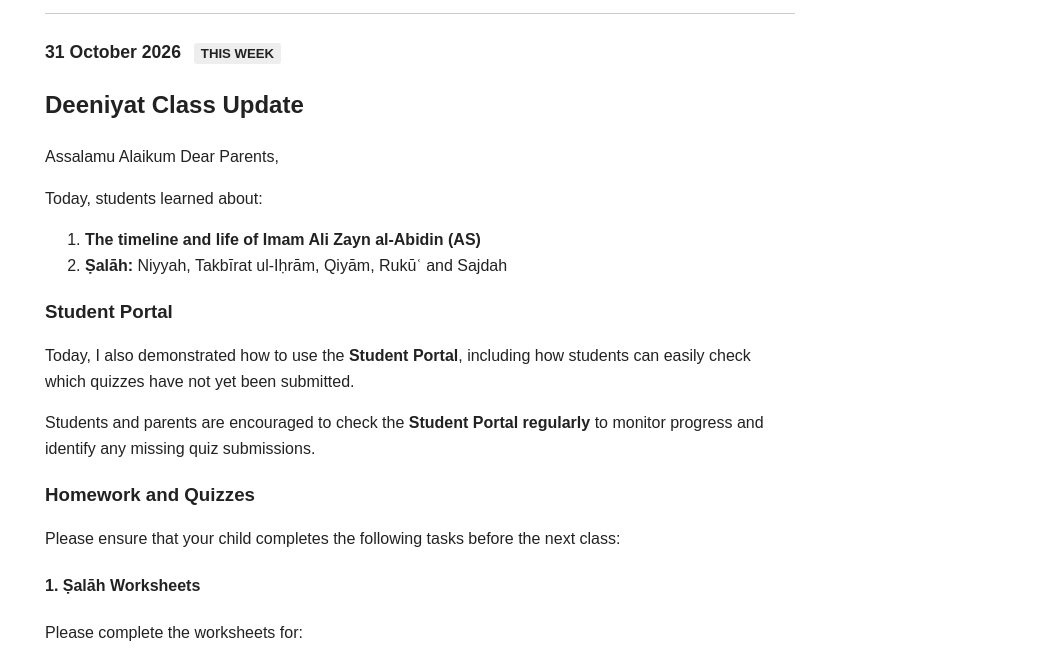
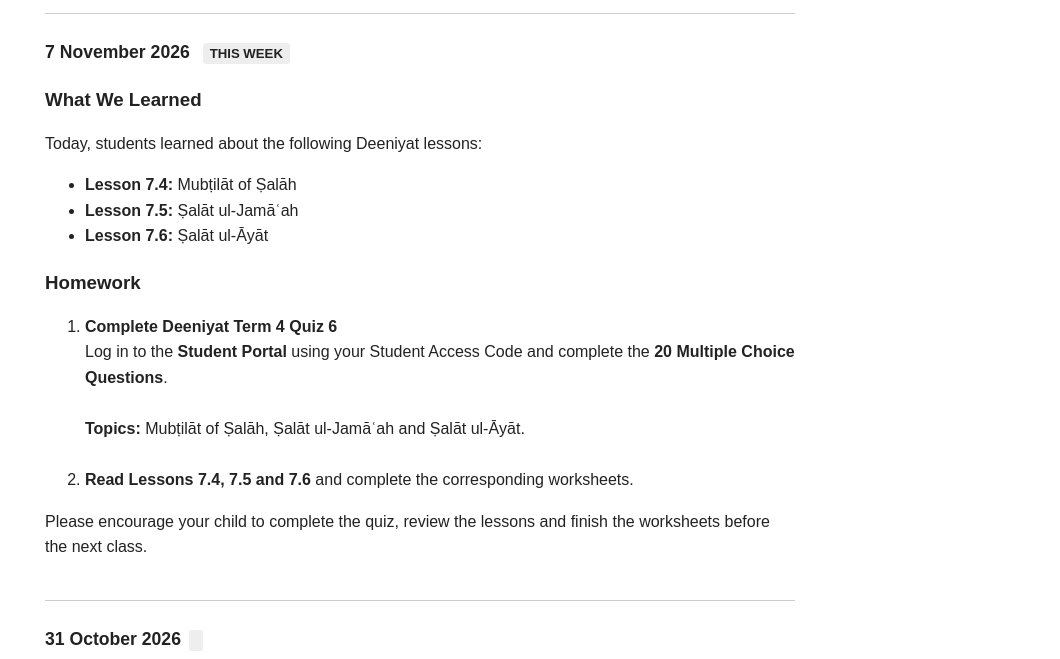
Before and after one commit to shabbarraza2000/Deeniyat-class, a plain HTML site: page index.html in a window 1280 px wide. Shown: the part 125-784 px from the top of the page, without its empty margins (220-1280 px from the left). Drawn offline with Linux system fonts and the light colour scheme.

Commit message:
Update index.html

```diff
--- a/index.html
+++ b/index.html
@@ -170,10 +170,73 @@
      ===================================== -->
 
 <div class="update">
+  <div class="date">
+    7 November 2026
+    <span class="current">THIS WEEK</span>
+  </div>
+
+  <h3>What We Learned</h3>
+
+  <p>
+    Today, students learned about the following Deeniyat lessons:
+  </p>
+
+  <ul>
+    <li>
+      <strong>Lesson 7.4:</strong>
+      Mubṭilāt of Ṣalāh
+    </li>
+
+    <li>
+      <strong>Lesson 7.5:</strong>
+      Ṣalāt ul-Jamāʿah
+    </li>
+
+    <li>
+      <strong>Lesson 7.6:</strong>
+      Ṣalāt ul-Āyāt
+    </li>
+  </ul>
+
+  <h3>Homework</h3>
+
+  <ol>
+    <li>
+      <strong>Complete Deeniyat Term 4 Quiz 6</strong>
+      <br>
+      Log in to the <strong>Student Portal</strong> using your
+      Student Access Code and complete the
+      <strong>20 Multiple Choice Questions</strong>.
+      <br><br>
+      <strong>Topics:</strong>
+      Mubṭilāt of Ṣalāh, Ṣalāt ul-Jamāʿah and Ṣalāt ul-Āyāt.
+    </li>
+
+    <br>
+
+    <li>
+      <strong>Read Lessons 7.4, 7.5 and 7.6</strong>
+      and complete the corresponding worksheets.
+    </li>
+  </ol>
+
+  <p>
+    Please encourage your child to complete the quiz,
+    review the lessons and finish the worksheets before
+    the next class.
+  </p>
+</div>
+
+
+
+  <!-- =====================================
+       PREVIOUS WEEK
+       ===================================== -->
+<div class="update">
 
   <div class="date">
     31 October 2026
-    <span class="current">THIS WEEK</span>
+    <span class="current">
   </div>
 
   <h2>Deeniyat Class Update</h2>
@@ -380,10 +443,16 @@
 
 
 
-  <!-- =====================================
-       PREVIOUS WEEK
-       ===================================== -->
-<div class="update">
+
+
+
+
+
+
+
+
+
+  <div class="update">
 
   <div class="date">
     24 October 2026
```
